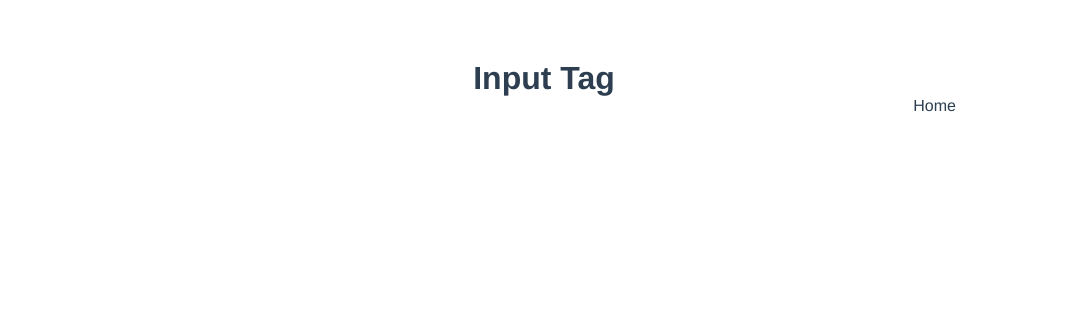
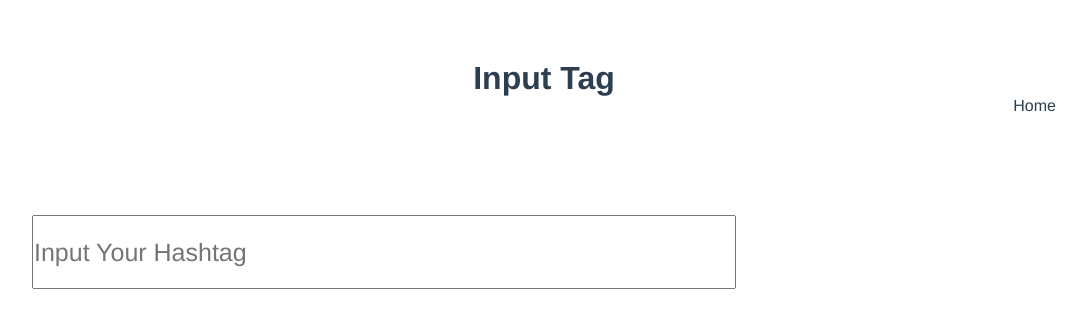
Before and after one commit to mahns1201/component, a Vue app in the folder vue/: page /input-tag in a window 1280 px wide. Shown: the top 328 px of the page, without its empty margins (96-1183 px from the left). Built offline with nearby package versions, Linux system fonts and the light colour scheme.

Commit message:
[add] input-tag component
+ component

```diff
--- a/vue/src/components/InputTag.vue
+++ b/vue/src/components/InputTag.vue
@@ -1,36 +1,100 @@
 <template>
-  <div class="layout">
+  <div>
     <h1>Input Tag</h1>
-    <label class="home_button" @click="onGoHome">Home</label>
+    <label class="home_button" @click="onHome"
+      ><span class="btn">Home</span></label
+    >
+    <div class="main">
+      <div>
+        <input
+          type="text"
+          placeholder="Input Your Hashtag"
+          style="width:700px; height:70px; font-size:25px;"
+          :value="tag"
+          @input="updateTag"
+          @keypress.enter.prevent="onAddTag"
+          @keyup.delete="onDeleteTag(tag_list.length - 1)"
+        />
+        <!-- :value="tag" @input=event => v-model의 과정 -->
+      </div>
+
+      <div>
+        <button
+          v-for="(item, index) in tag_list"
+          :key="index"
+          type="button"
+          class="btn"
+          @click="onDeleteTag(index)"
+          readonly
+        >
+          {{ item }}
+        </button>
+      </div>
+    </div>
   </div>
 </template>
 
 <script>
 export default {
+  data() {
+    return {
+      tag: "",
+      tag_list: [],
+    };
+  },
+
   methods: {
-    onGoHome: function() {
+    updateTag: function(e) {
+      this.tag = e.target.value;
+    },
+
+    onAddTag: function() {
+      this.tag = this.tag.replace(/(\s*)/g, "");
+
+      if (this.tag === "") return;
+      else {
+        this.tag_list.push(this.tag);
+        this.tag = "";
+      }
+    },
+
+    onDeleteTag: function(index) {
+      if (index < 0) return;
+
+      this.tag_list.splice(index, 1);
+    },
+
+    onHome: function() {
       this.$router.push("/");
     },
   },
 };
 </script>
 
-<style>
-.layout {
-  margin: 0px 100px;
+<style scoped>
+h1 {
+  text-align: center;
+  margin-top: 60px;
 }
 
-h1 {
-  font-family: Avenir, Helvetica, Arial, sans-serif;
-  -webkit-font-smoothing: antialiased;
-  -moz-osx-font-smoothing: grayscale;
-  text-align: center;
-  color: #2c3e50;
-  margin-top: 60px;
+.main {
+  display: flex;
+  flex-direction: column;
+  justify-content: center;
+  margin-top: 100px;
 }
 
 .home_button {
   display: flex;
   flex-direction: row-reverse;
 }
+
+.tag {
+  display: flex;
+  flex-wrap: wrap;
+}
+
+.btn {
+  cursor: pointer;
+}
 </style>
--- a/vue/src/views/Home.vue
+++ b/vue/src/views/Home.vue
@@ -2,7 +2,7 @@
   <div>
     <h1>Home</h1>
     <ol>
-      <li @click="go('input-tag')">Input Tag</li>
+      <li @click="go('input-tag')"><span class="button">Input Tag</span></li>
     </ol>
   </div>
 </template>
@@ -17,13 +17,13 @@ export default {
 };
 </script>
 
-<style>
+<style scoped>
 h1 {
-  font-family: Avenir, Helvetica, Arial, sans-serif;
-  -webkit-font-smoothing: antialiased;
-  -moz-osx-font-smoothing: grayscale;
   text-align: center;
-  color: #2c3e50;
   margin-top: 60px;
 }
+
+.button {
+  cursor: pointer;
+}
 </style>
```
